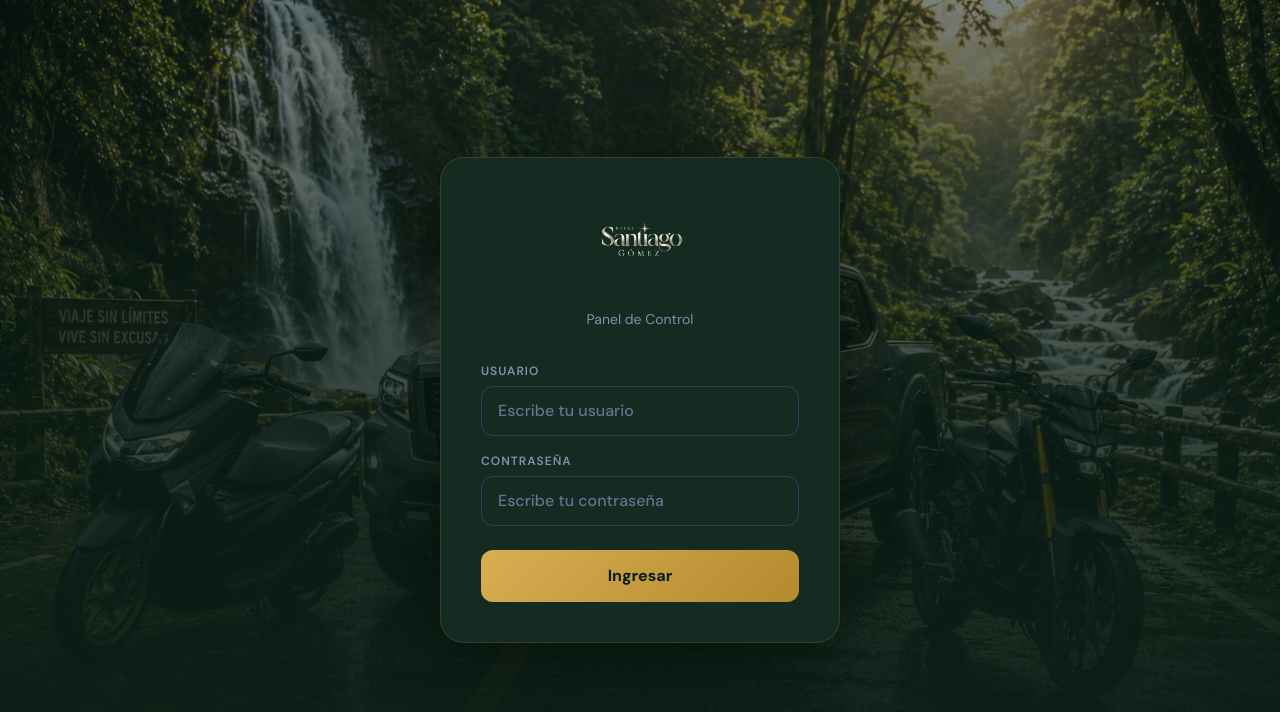
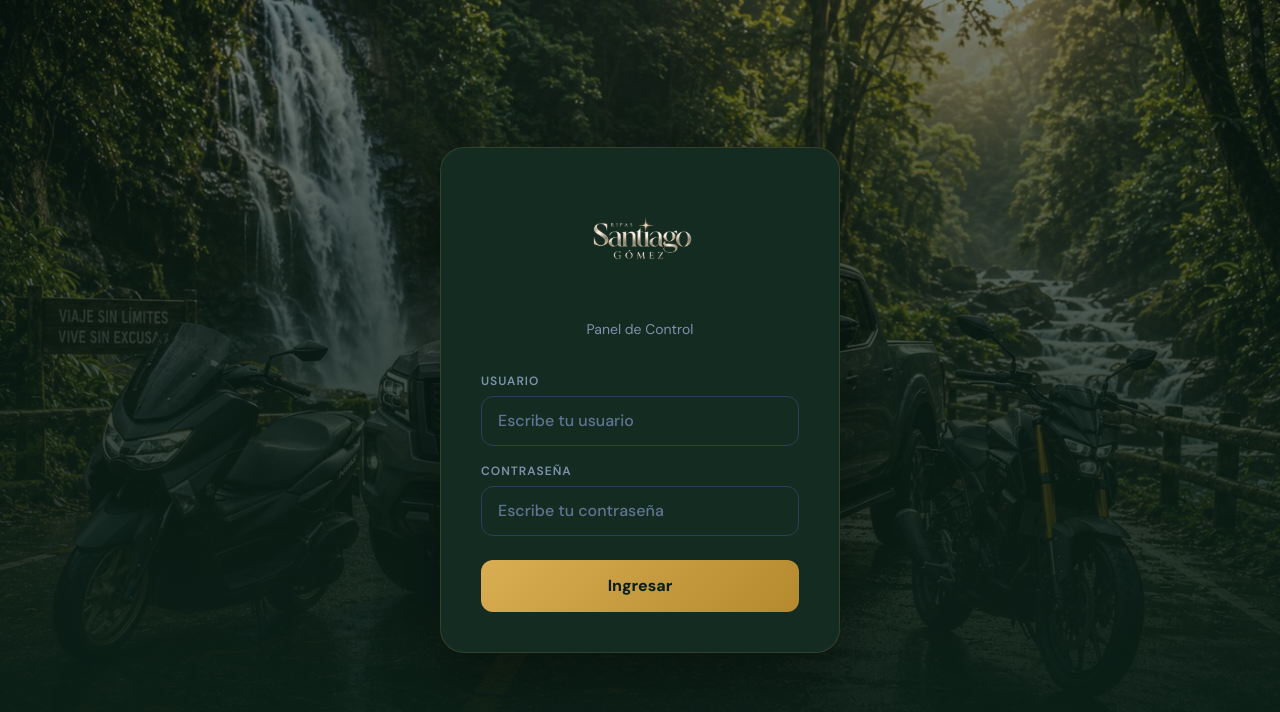
Before and after one commit to riveraalejo38-cell/rifa-digital, a Next.js app: page /login in a window 1280 px wide. Shown: the top 712 px of the page. Built offline with nearby package versions, Linux system fonts and the light colour scheme.

Commit message:
Agranda el logo y deja el tono dorado fijo en el login

```diff
--- a/src/app/login/page.tsx
+++ b/src/app/login/page.tsx
@@ -63,7 +63,7 @@ export default function LoginPage() {
               color real y dorado del logo tal cual está en el archivo. */}
           <span style={{ display: "inline-block", lineHeight: 0, background: "#142B21", margin: "0 auto 12px" }}>
             {/* eslint-disable-next-line @next/next/no-img-element */}
-            <img src="/logo-wordmark-santiago-gomez.png" alt="Rifas Santiago Gómez" style={{ height: "92px", width: "auto", objectFit: "contain", display: "block", mixBlendMode: "screen" }} />
+            <img src="/logo-wordmark-santiago-gomez.png" alt="Rifas Santiago Gómez" style={{ height: "112px", width: "auto", objectFit: "contain", display: "block", mixBlendMode: "screen", filter: "saturate(1.18)" }} />
           </span>
           <p style={{ color: "#7C93AC", fontSize: "14px", margin: 0 }}>
             Panel de Control
```
